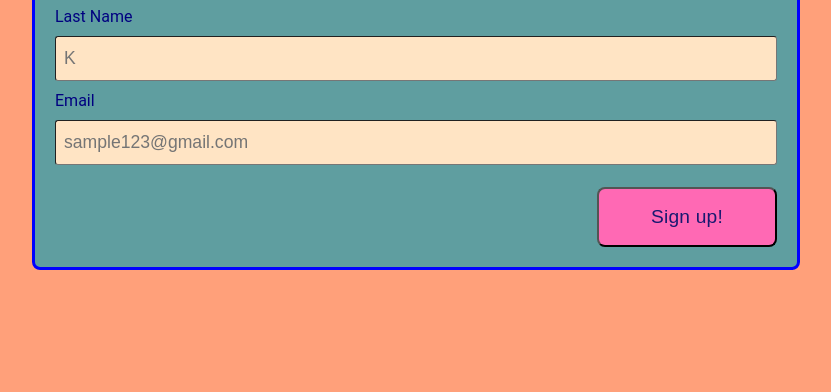
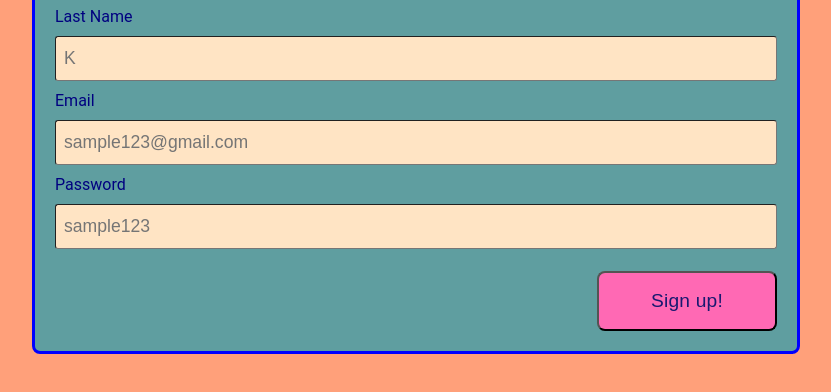
Before and after one commit to Berry8833/05-Local-Storage, a plain HTML site: page index.html in a window 1280 px wide. Shown: the part 240-632 px from the top of the page, without its empty margins (224-1055 px from the left). Drawn offline with Linux system fonts and the light colour scheme.

Commit message:
Add a password block

```diff
--- a/index.html
+++ b/index.html
@@ -27,6 +27,11 @@
                         <input type="text" name="email" id="email" placeholder="sample123@gmail.com" />
                     </div>
 
+                    <div class="input-group">
+                        <label for="password">Password</label>
+                        <input type="password" name="password" id="password" placeholder="sample123" />
+                    </div>
+
                     <div id="msg"></div>
                     <button id="sign-up">Sign up!</button>
                 </form>
```
